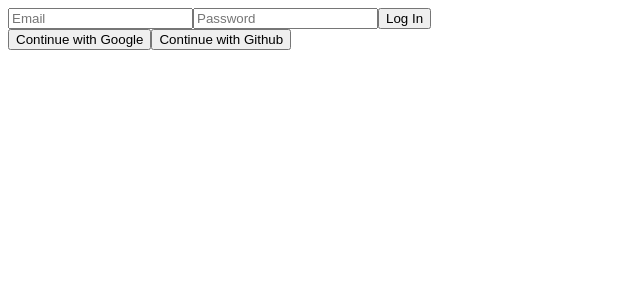
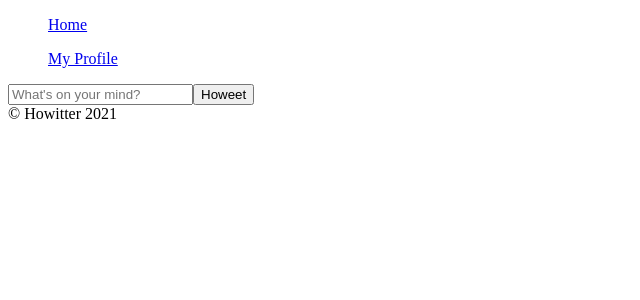
Before and after one commit to HoyeongJeon/howitter, a React (Create React App) app: page /#/ in a window 1280 px wide. Shown: the top 300 px of the page, without its empty margins (0-640 px from the left). Built offline with nearby package versions, Linux system fonts and the light colour scheme; no server answers; sample sign-in values are in the browser's storage.

Commit message:
트윗 저장하기

```diff
--- /dev/null
+++ b/jsconfig.json
@@ -0,0 +1,6 @@
+{
+  "compilerOptions": {
+    "baseUrl": "src"
+  },
+  "include": ["src"]
+}
--- a/package.json
+++ b/package.json
@@ -7,6 +7,7 @@
     "@testing-library/react": "^11.1.0",
     "@testing-library/user-event": "^12.1.10",
     "firebase": "^8.7.1",
+    "prettier": "^2.3.2",
     "react": "^17.0.2",
     "react-dom": "^17.0.2",
     "react-router-dom": "^5.2.0",
--- a/src/components/App.js
+++ b/src/components/App.js
@@ -1,9 +1,26 @@
-import React, {useState} from "react";
-import AppRouter from './Router';
+import React, { useState, useEffect } from "react";
+import AppRouter from "components/Router";
+import { authService } from "myBase";
 
 function App() {
-  const [isLoggedIn, setIsLoggedIn] = useState(false);
-  return <AppRouter isLoggedIn={isLoggedIn}/>;
+  const [init, setInit] = useState(false);
+  const [isLoggedIn, setIsLoggedIn] = useState(false); // 로그인 여부.
+  useEffect(() => {
+    authService.onAuthStateChanged((user) => {
+      if (user) {
+        setIsLoggedIn(true);
+      } else {
+        setIsLoggedIn(false);
+      }
+      setInit(true);
+    });
+  }, []);
+  return (
+    <>
+      {init ? <AppRouter isLoggedIn={isLoggedIn} /> : "Initializing..."}
+      <footer>&copy; Howitter {new Date().getFullYear()}</footer>
+    </>
+  );
 }
 
 export default App;
--- /dev/null
+++ b/src/components/Navigation.js
@@ -0,0 +1,15 @@
+import React from "react";
+import { Link } from "react-router-dom";
+
+const Navigation = () => (
+  <nav>
+    <ul>
+      <Link to="/">Home</Link>
+    </ul>
+    <ul>
+      <Link to="/profile">My Profile</Link>
+    </ul>
+  </nav>
+);
+
+export default Navigation;
--- a/src/components/Router.js
+++ b/src/components/Router.js
@@ -1,23 +1,41 @@
-import React, {useState} from "react";
-import { HashRouter as Router , Route, Switch } from "react-router-dom";
-import Auth from '../routes/Auth';
-import Home from '../routes/Home';
+import React, { useState } from "react";
+import {
+  HashRouter as Router,
+  Redirect,
+  Route,
+  Switch,
+} from "react-router-dom";
+import Auth from "../routes/Auth";
+import Home from "../routes/Home";
+import Profile from "../routes/Profile";
+import Navigation from "./Navigation";
 
-const AppRouter = ({isLoggedIn}) => {
+const AppRouter = ({ isLoggedIn }) => {
   return (
     <Router>
+      {isLoggedIn && <Navigation />}
       <Switch>
-                {isLoggedIn ?
+        {isLoggedIn ? (
           <>
             <Route exact path="/">
               <Home />
             </Route>
-                </> : <Route exact path="/">
+            <Route exact path="/profile">
+              <Profile />
+            </Route>
+            <Redirect from="*" to="/" />
+          </>
+        ) : (
+          <>
+            <Route exact path="/">
               <Auth />
-                    </Route>}
+            </Route>
+            <Redirect from="*" to="/" />
+          </>
+        )}
       </Switch>
     </Router>
-    )
-};
+  );
+}; // switch 덕분에 페이지를 옮겨다닐 수 있다.
 
 export default AppRouter;
--- a/src/firebase.js
+++ /dev/null
@@ -1,12 +0,0 @@
-import firebase from 'firebase';
-
-const firebaseConfig = {
-    apiKey: process.env.REACT_APP_KEY,
-    authDomain: process.env.REACT_APP_AUTH_DOMAIN,
-    projectId: process.env.REACT_APP_PROJECT_ID,
-    storageBucket: process.env.REACT_APP_STORAGE_BUCKET,
-    messagingSenderId: process.env.REACT_APP_MESSAGIN_ID,
-    appId: process.env.REACT_APP_APP_ID,
-};
-
-export default firebase.initializeApp(firebaseConfig);
--- a/src/index.js
+++ b/src/index.js
@@ -1,9 +1,6 @@
 import React from 'react';
 import ReactDOM from 'react-dom';
 import App from './components/App';
-import firebase from './firebase';
-
-console.log(firebase);
 
 ReactDOM.render(
   <React.StrictMode>
--- /dev/null
+++ b/src/myBase.js
@@ -0,0 +1,19 @@
+import firebase from "firebase";
+import "firebase/auth";
+import "firebase/firestore";
+
+const firebaseConfig = {
+  apiKey: process.env.REACT_APP_API_KEY,
+  authDomain: process.env.REACT_APP_AUTH_DOMAIN,
+  projectId: process.env.REACT_APP_PROJECT_ID,
+  storageBucket: process.env.REACT_APP_STORAGE_BUCKET,
+  messagingSenderId: process.env.REACT_APP_MESSAGIN_ID,
+  appId: process.env.REACT_APP_APP_ID,
+};
+
+firebase.initializeApp(firebaseConfig);
+
+export const firebaseInstace = firebase;
+
+export const authService = firebase.auth();
+export const dbService = firebase.firestore();
--- a/src/routes/Auth.js
+++ b/src/routes/Auth.js
@@ -1,8 +1,11 @@
+import { authService, firebaseInstace } from "myBase";
 import React, { useState } from "react";
 
 const Auth = () => {
   const [email, setEmail] = useState("");
   const [password, setPassword] = useState("");
+  const [newAccount, setNewAccount] = useState(true);
+  const [error, setError] = useState("");
   const onChange = (e) => {
     const {
       target: { name, value },
@@ -13,8 +16,40 @@ const Auth = () => {
       setPassword(value);
     }
   };
-  const onSubmit = (e) => {
+  const onSubmit = async (e) => {
     e.preventDefault();
+    try {
+      let data;
+      if (newAccount) {
+        //create account
+        data = await authService.createUserWithEmailAndPassword(
+          email,
+          password
+        );
+      } else {
+        // log in
+        data = await authService.signInWithEmailAndPassword(email, password);
+      }
+      console.log(data);
+    } catch (error) {
+      setError(error.message);
+    }
+  };
+  const toggleAccount = () => {
+    setNewAccount((prev) => !prev);
+  };
+  const onSocialClick = async (e) => {
+    const {
+      target: { name },
+    } = e;
+    let provider;
+    if (name === "google") {
+      provider = new firebaseInstace.auth.GoogleAuthProvider();
+    } else if (name === "github") {
+      provider = new firebaseInstace.auth.GithubAuthProvider();
+    }
+    const data = await authService.signInWithPopup(provider);
+    console.log(data);
   };
   return (
     <div>
@@ -35,11 +70,22 @@ const Auth = () => {
           required
           value={password}
         />
-        <input type="submit" value="Log In" />
+        <input
+          type="submit"
+          value={newAccount ? "Crerate Account" : "Log In"}
+        />
+        {error}
       </form>
+      <span onClick={toggleAccount}>
+        {newAccount ? "Sign In" : "Create Account"}
+      </span>
       <div>
-        <button>Continue with Google</button>
-        <button>Continue with Github</button>
+        <button onClick={onSocialClick} name="google">
+          Continue with Google
+        </button>
+        <button onClick={onSocialClick} name="github">
+          Continue with Github
+        </button>
       </div>
     </div> // function component
   );
--- a/src/routes/Home.js
+++ b/src/routes/Home.js
@@ -1,5 +1,36 @@
-import React from "react";
+import { dbService } from "myBase";
+import React, { useState } from "react";
 
-const Home = () => <span>Home</span>
+const Home = () => {
+  const [howeet, setHoweet] = useState("");
+  const onSubmit = async (e) => {
+    e.preventDefault();
+    await dbService.collection("howeets").add({
+      howeet,
+      createAt: Date.now(),
+    });
+    setHoweet("");
+  };
+  const onChange = (e) => {
+    const {
+      target: { value },
+    } = e;
+    setHoweet(value);
+  };
+  return (
+    <div>
+      <form onSubmit={onSubmit}>
+        <input
+          value={howeet}
+          onChange={onChange}
+          type="text"
+          placeholder="What's on your mind?"
+          maxLength={120}
+        />
+        <input type="submit" value="Howeet" />
+      </form>
+    </div>
+  );
+};
 
 export default Home;
--- a/src/routes/Profile.js
+++ b/src/routes/Profile.js
@@ -1,3 +1,17 @@
+import { authService } from "myBase";
 import React from "react";
+import { useHistory } from "react-router";
+import Home from "./Home";
 
-export default () => <span>Profile</span> // function component
+export default () => {
+  let history = useHistory();
+  const onLogOutClick = () => {
+    authService.signOut();
+    history.push("/");
+  };
+  return (
+    <>
+      <button onClick={onLogOutClick}>Log Out</button>
+    </>
+  );
+}; // function component
```
Also changed, not shown: 2 other files (tests, documents, lock files or other folders). Lines whose indentation alone changed are shown as unchanged.
